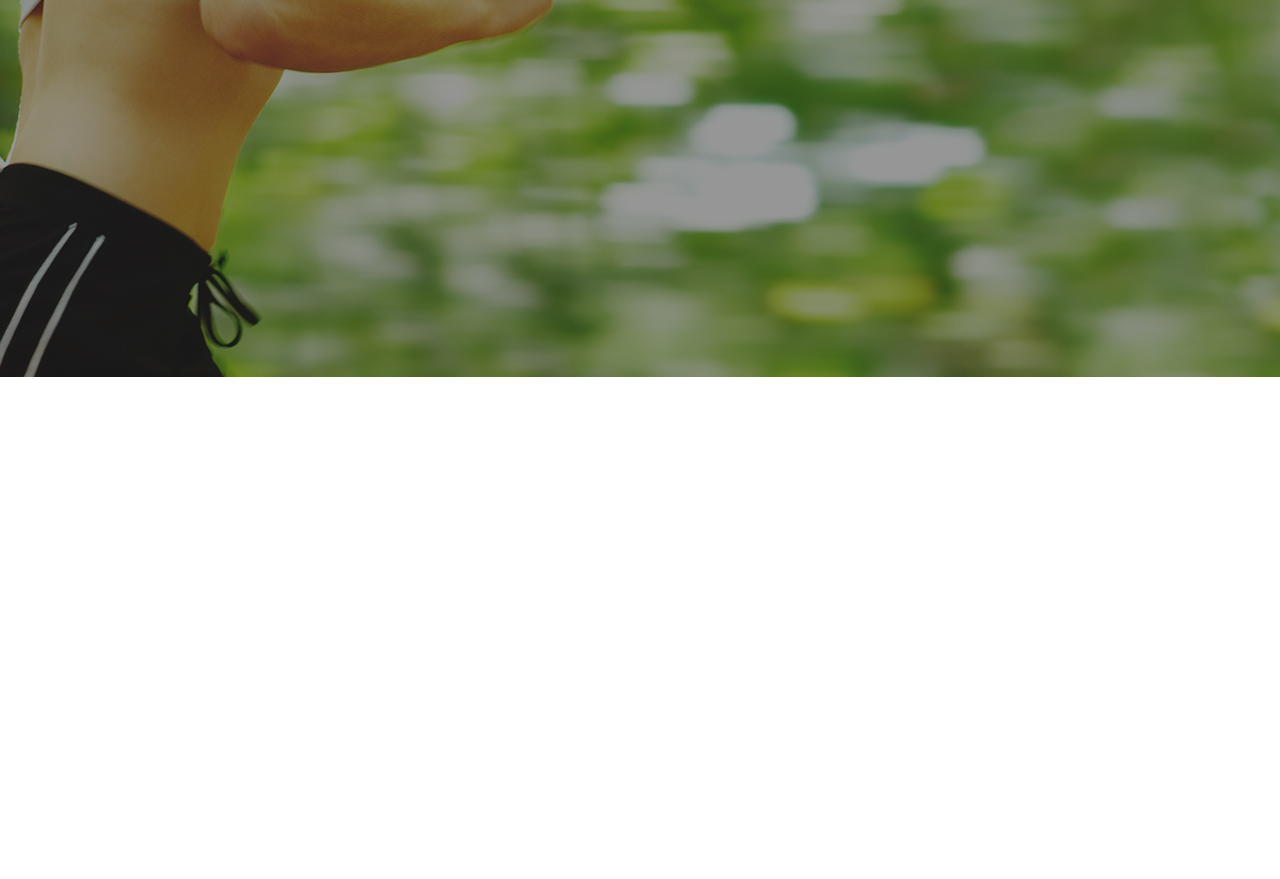
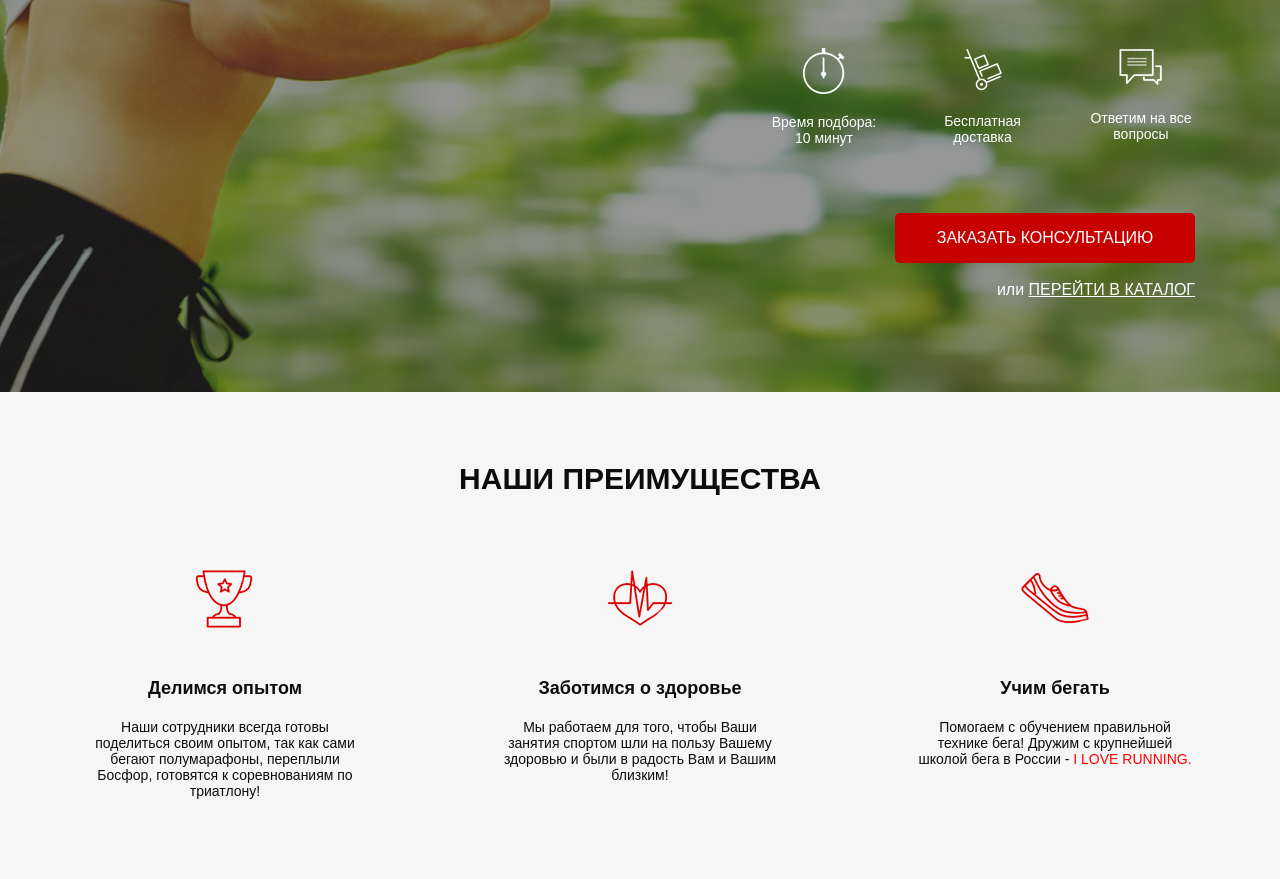
Before and after one commit to Arbuzio3000/Pulse_modul_3, a website: page src/index.html in a window 1280 px wide. Shown: the part 273-1152 px from the top of the page. Before the commit the page ends 800 px from the top, so only its background shows below. Drawn offline with Linux system fonts and the light colour scheme.

Commit message:
add block advantage

```diff
--- a/gulpfile.js
+++ b/gulpfile.js
@@ -13,7 +13,7 @@ gulp.task('server', function() {
         }
     });
 
-    gulp.watch("src/*.html").on('change', browserSync.reload);
+    gulp.watch("src/.html").on('change', browserSync.reload);
 });
 
 gulp.task('styles', function() {
@@ -24,6 +24,8 @@ gulp.task('styles', function() {
         .pipe(cleanCSS({compatibility: 'ie8'}))
         .pipe(gulp.dest("src/css"))
         .pipe(browserSync.stream());
+
+
 });
 
 gulp.task('watch', function() {
--- a/src/index.html
+++ b/src/index.html
@@ -1,5 +1,6 @@
 <!DOCTYPE html>
 <html lang="ru">
+
 <head>
     <meta charset="UTF-8">
     <meta name="viewport" content="width=device-width, initial-scale=1.0">
@@ -9,7 +10,6 @@
     <link rel="stylesheet" href="css/style.min.css">
     <link rel="stylesheet" href="css/font.css">
 </head>
-<body>
     <div class="promo">
         <div class="container">
             <header class="header">
@@ -25,7 +25,64 @@
                     <button class="button">заказать звонок</button>
                 </div>
             </header>
+
+            <div class="promo__wrapper">
+                <h1 class="promo__header">Подбор пульсометра</h1>
+                <h2 class="promo__subheader">с учётом Вашего уровня подготовки</h2>
+
+                <div class="promo__icons">
+                    <div class="promo__icon">
+                        <img src="icons/Watch.png" alt="Watch">
+                        Время подбора: 10 минут
+                    </div>
+                    <div class="promo__icon">
+                        <img src="icons/deliveri.png" alt="deliveri">
+                        Бесплатная доставка
+                    </div>
+                    <div class="promo__icon">
+                        <img src="icons/messages.png" alt="messages">
+                        Ответим на все вопросы
+                    </div>
+                </div>
+
+                <button class="button button_main">заказать консультацию</button>
+                <div class="promo__link">
+                    или
+                    <a href="#">ПЕРЕЙТИ В КАТАЛОГ</a>
+                </div>
+            </div>
         </div>
     </div>
-</body>
+    <div class="advantage">
+        <div class="container">
+            <h1 class="advantage__title">НАШИ ПРЕИМУЩЕСТВА</h1>
+            <div class="advantage__content">
+                <div class="advantage__item">
+                    <img src="icons/cup.png" alt="cup">
+                    <div class="advantage__item__title">Делимся опытом</div>
+                    <div class="advantage__item__descr">
+                        Наши сотрудники всегда готовы поделиться своим опытом, так как сами бегают полумарафоны, переплыли
+                        Босфор, готовятся к соревнованиям по триатлону!
+                    </div>
+                </div>
+                <div class="advantage__item">
+                    <img src="icons/heart.png" alt="heart">
+                    <div class="advantage__item__title">Заботимся о здоровье</div>
+                    <div class="advantage__item__descr">
+                        Мы работаем для того, чтобы Ваши занятия спортом шли на пользу Вашему здоровью и были в радость Вам
+                        и Вашим близким!
+                    </div>
+                </div>
+                <div class="advantage__item">
+                    <img src="icons/shoe.png" alt="shoe">
+                    <div class="advantage__item__title">Учим бегать</div>
+                    <div class="advantage__item__descr">
+                        Помогаем с обучением правильной технике бега! Дружим с крупнейшей школой бега в России - <span>I LOVE RUNNING.</span>
+                    </div>
+                </div>
+            </div>
+        </div>
+    </div>
+    </body>
+
 </html>
--- /dev/null
+++ b/src/sass/blocks/_advantage.scss
@@ -0,0 +1,37 @@
+.advantage{
+    min-height: 470px;
+    padding: 70px 0 80px 0;
+    background-color: #F6F6F6;
+    &__title{
+        text-align: center;
+        font-size: 30px;
+        color: #0D0D0D;
+        font-weight: 600;
+    }
+    &__content{
+        display: flex;
+        justify-content: space-between;
+        margin-top: 68px;
+    }
+    &__item{
+        display: block;
+        width: 280px;
+        text-align: center;
+        &__title{
+            margin-top: 45px;
+            color:#0D0D0D;
+            font-size: 18px;
+            font-weight: 600;
+        }
+        &__descr{
+            color:#0D0D0D;
+            font-size: 14px;
+            font-weight: 400;
+            margin-top: 20px;
+            span{
+                color:#FF0000;
+                text-transform: uppercase;
+            }
+        }
+    }
+}
--- a/src/sass/blocks/_buttons.scss
+++ b/src/sass/blocks/_buttons.scss
@@ -10,4 +10,11 @@
     text-transform: uppercase;
     margin: 5px 0 0 0;
     cursor: pointer;
+    &_main{
+        margin-top: 67px;
+        width: 300px;
+        height: 50px;
+        font-size: 16px;
+    }
+
 }
--- a/src/sass/blocks/_promo.scss
+++ b/src/sass/blocks/_promo.scss
@@ -1,5 +1,54 @@
 .promo{
     min-height: 650px;
     padding: 21px 0 93px 0;
-    background: url(../../img/bg/main-bg.png) center (center/cover) no-repeat;
+    background: url(../img/bg/main-bg.png) center (center/cover) no-repeat;
+    &__wrapper{
+        display: flex;
+        flex-direction: column;
+        align-items: flex-end;
+        margin-top: 90px;
+    }
+    &__header{
+        color: #ffffff;
+        font-size: 42px;
+        font-weight: 700;
+        text-transform: uppercase;
+    }
+    &__subheader{
+        margin-top: 17px;
+        color: #fff;
+        font-size: 24px;
+        line-height: 24px;
+        font-weight: 500;
+        text-transform: uppercase;
+    }
+    &__icons{
+        margin-top: 65px;
+        width: 425px;
+        display: flex;
+        justify-content: space-between;
+    }
+    &__icon{
+        width: 108px;
+        text-align: center;
+        color:#fff;
+        font-size: 14px;
+        font-weight: 500;
+        img{
+            display: block;
+            margin: 0 auto;
+            margin-bottom: 20px;
+        }
+    }
+    &__link{
+        color:#fff;
+        font-style: 16px;
+        font-weight: 500;
+        margin-top: 18px;
+        a{
+            color:#fff;
+            text-transform: uppercase;
+            text-decoration: underline;
+        }
+    }
 }
--- a/src/sass/style.scss
+++ b/src/sass/style.scss
@@ -2,9 +2,10 @@
 
 *{
     font-family: 'Museo Sans Cyrl', sans-serif;
-    margin: 0 auto;
+    margin: 0;
 }
 
 @import 'blocks/promo';
 @import 'blocks/header';
 @import 'blocks/buttons';
+@import 'blocks/advantage'
```
Also changed, not shown: src/css/style.min.css.
